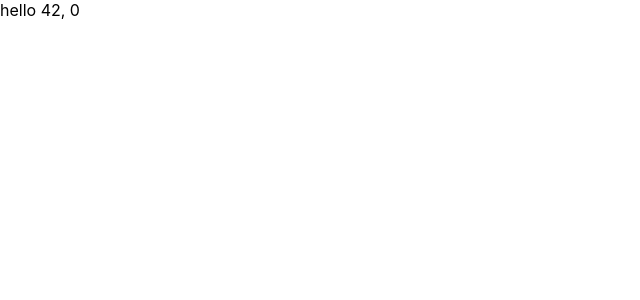
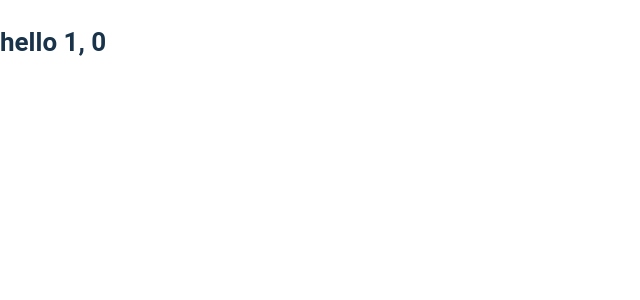
Before and after one commit to dtpstat/website, a Next.js app: page /iframes/comments/1 in a window 1280 px wide. Shown: the top 300 px of the page, without its empty margins (0-640 px from the left). Built offline with nearby package versions, Linux system fonts and the light colour scheme.

Commit message:
Uncomment some code

```diff
--- a/src/pages/iframes/comments/[dtpId].tsx
+++ b/src/pages/iframes/comments/[dtpId].tsx
@@ -1,8 +1,8 @@
 import { GetServerSideProps, NextPage } from "next";
 // import Error from "next/error";
 import * as React from "react";
+import styled from "styled-components";
 
-// import styled from "styled-components";
 // import { CommentInput } from "../../../components/comment-input";
 // import { CommentList } from "../../../components/сomment-list";
 // import { commentsArePaused } from "../../../shared/helpersForComments";
@@ -13,23 +13,23 @@ export interface CommentsIframePageProps {
   comments?: Comment[];
 }
 
-// const CommentsHeader = styled.h2`
-//   font-family: Roboto;
-//   font-style: normal;
-//   font-weight: bold;
-//   font-size: 26px;
-//   line-height: 40px;
-//   color: #18334a;
-// `;
+const CommentsHeader = styled.h2`
+  font-family: Roboto;
+  font-style: normal;
+  font-weight: bold;
+  font-size: 26px;
+  line-height: 40px;
+  color: #18334a;
+`;
 
 const CommentsIframePage: NextPage<CommentsIframePageProps> = ({
   dtpId,
   comments,
 }) => {
   return (
-    <div>
+    <CommentsHeader>
       hello {dtpId}, {comments?.length}
-    </div>
+    </CommentsHeader>
   );
   // if (!dtpId || !comments) {
   //   return <Error statusCode={404} />;
@@ -68,12 +68,10 @@ const CommentsIframePage: NextPage<CommentsIframePageProps> = ({
 
 export const getServerSideProps: GetServerSideProps<
   CommentsIframePageProps
-> = async () => {
-  // const rawDtpId = `${params?.dtpId}`;
-  // const parsedDtpId = parseInt(rawDtpId);
-  // const dtpId = `${parsedDtpId}` === rawDtpId ? parsedDtpId : 0;
-
-  const dtpId = 42;
+> = async ({ params }) => {
+  const rawDtpId = `${params?.dtpId}`;
+  const parsedDtpId = parseInt(rawDtpId);
+  const dtpId = `${parsedDtpId}` === rawDtpId ? parsedDtpId : 0;
 
   if (dtpId > 0) {
     // TODO: Check dtp id presence and return { notFound: true } on failure
```
